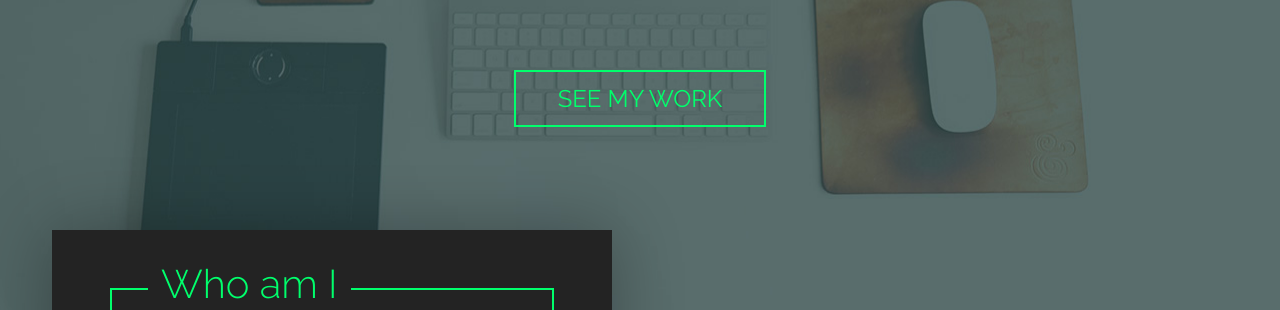
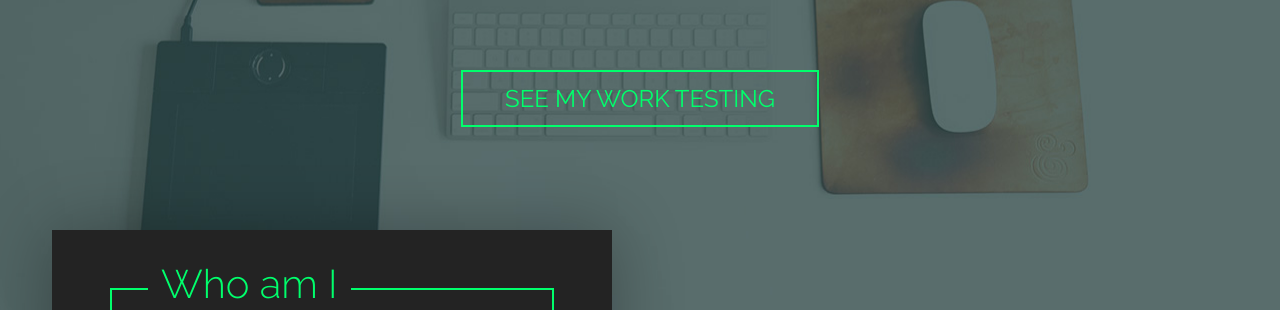
Before and after one commit to Shehabginem/My-Website, a plain HTML site: page Real website DONT TOUCH/index.html in a window 1280 px wide. Shown: the part 490-800 px from the top of the page. Drawn offline with nearby package versions, Linux system fonts and the light colour scheme.

Commit message:
Changed index file

```diff
--- a/Real website DONT TOUCH/index.html
+++ b/Real website DONT TOUCH/index.html
@@ -23,7 +23,7 @@
 	<div class="container">
 		<h1 class="title parallax--box">Shehab Ginem <span>Web Developer</span>
 		</h1>
-		<a href="" class="button button-accent">See My Work</a>
+		<a href="" class="button button-accent">See My Work testing</a>
 	</div>
 </section>
 
```
